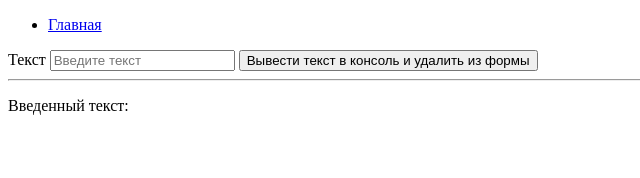
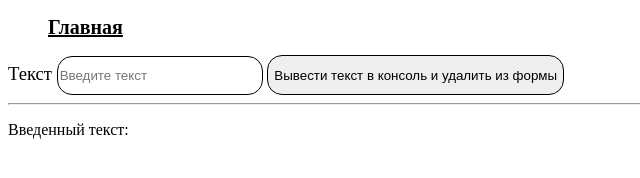
Before and after one commit to grumich/Module6, a plain HTML site: page task5/index.html in a window 1280 px wide. Shown: the whole page, without its empty margins (0-640 px from the left). Drawn offline with Linux system fonts and the light colour scheme.

Commit message:
add and update css files

```diff
--- /dev/null
+++ b/style.css
@@ -0,0 +1,12 @@
+a{
+    text-decoration: none;
+    font-weight: 600;
+    font-size: 15pt;
+    color:rgb(0, 0, 0);
+}
+p{
+    font-size:14pt;
+}
+li{
+    list-style-type: none;
+}
--- /dev/null
+++ b/task1/style.css
@@ -0,0 +1,11 @@
+a{
+    font-weight: 600;
+    font-size: 15pt;
+    color: #000;
+}
+p{
+    font-size:14pt;
+}
+li{
+    list-style-type: none;
+}
--- /dev/null
+++ b/task2/style.css
@@ -0,0 +1,11 @@
+a{
+    font-weight: 600;
+    font-size: 15pt;
+    color: #000;
+}
+p{
+    font-size:14pt;
+}
+li{
+    list-style-type: none;
+}
--- a/task3/style.css
+++ b/task3/style.css
@@ -4,3 +4,14 @@
   border-radius: 50%;
   background: black;
 }
+a{
+  font-weight: 600;
+  font-size: 15pt;
+  color: #000;
+}
+p{
+  font-size:14pt;
+}
+li{
+  list-style-type: none;
+}
--- /dev/null
+++ b/task4/style.css
@@ -0,0 +1,14 @@
+a{
+    font-weight: 600;
+    font-size: 15pt;
+    color: #000;
+}
+p{
+    font-size:14pt;
+}
+li{
+    list-style-type: none;
+}
+#link{
+    font-weight: normal;
+}
--- a/task5/index.html
+++ b/task5/index.html
@@ -2,6 +2,7 @@
 <html lang="en">
   <head>
     <meta charset="UTF-8" />
+    <link rel="stylesheet" href="style.css">
     <title>JS-Start. 5 задача</title>
   </head>
   <body>
--- /dev/null
+++ b/task5/style.css
@@ -0,0 +1,28 @@
+a{
+    font-weight: 600;
+    font-size: 15pt;
+    color: #000;
+}
+label{
+    font-size:14pt;
+}
+li{
+    list-style-type: none;
+}
+input{
+    width: 200px;
+    height: 35px;
+    border-radius:15px;
+    border: 1px solid;
+}
+button{
+    height: 40px;
+    border-radius:15px;
+    border: 1px solid;
+}
+button:active{
+    transform: scale(0.95);
+}
+button:hover{
+    box-shadow: 0px 2px 8px #7172727a;
+}
```
Also changed, not shown: index.html (+1 -0 lines), task1/index.html (+2 -1 lines), task2/index.html (+1 -0 lines), task4/index.html (+1 -0 lines).
